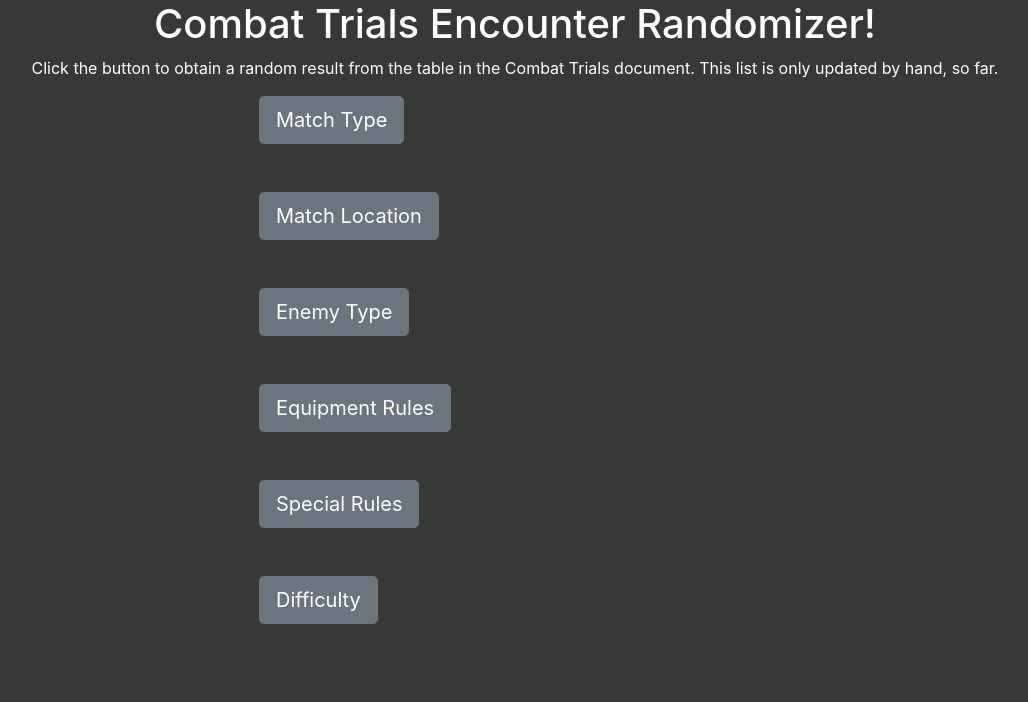
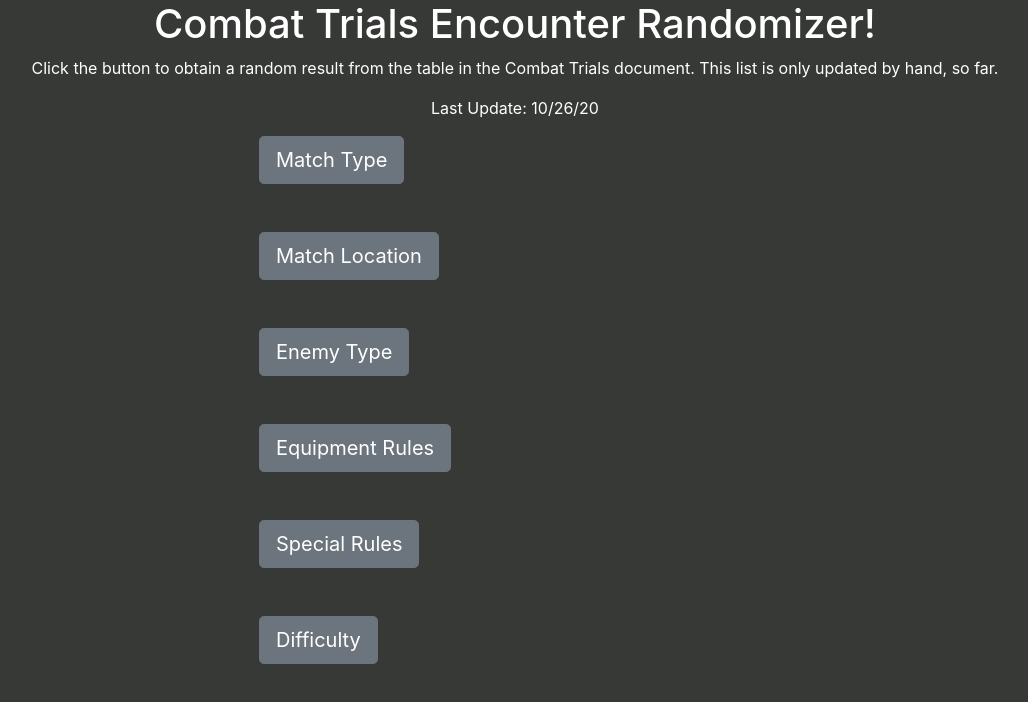
Before and after one commit to Xisifer/encounter-generator, a React (Create React App) app: page / in a window 1280 px wide. Shown: the top 702 px of the page, without its empty margins (125-1153 px from the left). Built offline with nearby package versions, Linux system fonts and the light colour scheme.

Commit message:
Added update msg

```diff
--- a/src/App.js
+++ b/src/App.js
@@ -292,6 +292,7 @@ import 'bootstrap/dist/css/bootstrap.min.css';
     <div className="App">
       <h1>Combat Trials Encounter Randomizer!</h1>
       <p>Click the button to obtain a random result from the table in the Combat Trials document. This list is only updated by hand, so far.</p>
+      <p>Last Update: 10/26/20</p>
       <div id="main-area">
       <div id="button-area">
         <div className="button-group">
```
